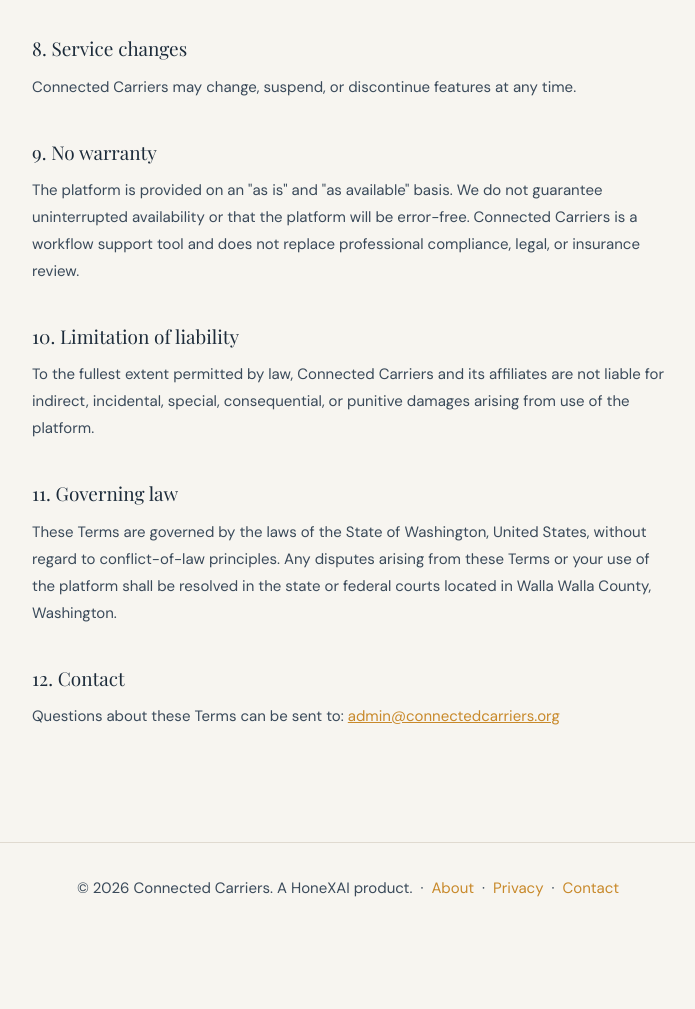
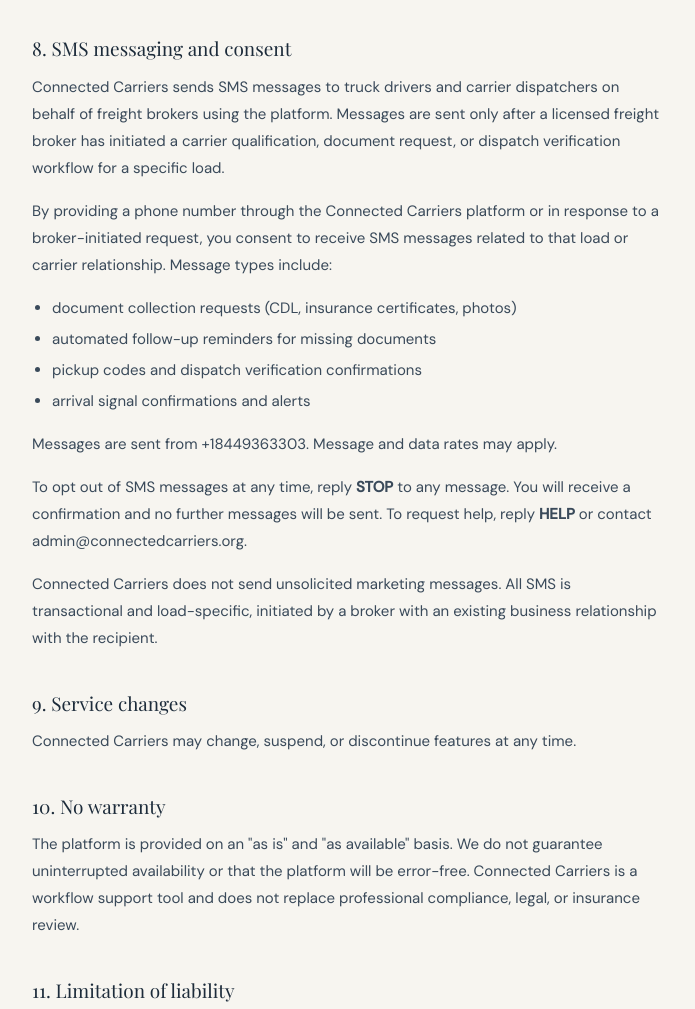
Before and after one commit to mfreedle/connected-carriers, a plain HTML site: page terms.html in a window 1280 px wide. Shown: the part 2011-3020 px from the top of the page, without its empty margins (292-987 px from the left). Before the commit the page ends 2961 px from the top, so only its background shows below. Drawn offline with nearby package versions, Linux system fonts and the light colour scheme.

Commit message:
Terms: add SMS consent section (section 8) for Twilio toll-free verification

```diff
--- a/terms.html
+++ b/terms.html
@@ -84,19 +84,32 @@
     <li>You may cancel your subscription at any time through your account billing page or the Stripe Customer Portal. Cancellation takes effect at the end of the current billing period.</li>
   </ul>
 
-  <h2>8. Service changes</h2>
+  <h2>8. SMS messaging and consent</h2>
+  <p>Connected Carriers sends SMS messages to truck drivers and carrier dispatchers on behalf of freight brokers using the platform. Messages are sent only after a licensed freight broker has initiated a carrier qualification, document request, or dispatch verification workflow for a specific load.</p>
+  <p>By providing a phone number through the Connected Carriers platform or in response to a broker-initiated request, you consent to receive SMS messages related to that load or carrier relationship. Message types include:</p>
+  <ul>
+    <li>document collection requests (CDL, insurance certificates, photos)</li>
+    <li>automated follow-up reminders for missing documents</li>
+    <li>pickup codes and dispatch verification confirmations</li>
+    <li>arrival signal confirmations and alerts</li>
+  </ul>
+  <p>Messages are sent from +18449363303. Message and data rates may apply.</p>
+  <p>To opt out of SMS messages at any time, reply <strong>STOP</strong> to any message. You will receive a confirmation and no further messages will be sent. To request help, reply <strong>HELP</strong> or contact admin@connectedcarriers.org.</p>
+  <p>Connected Carriers does not send unsolicited marketing messages. All SMS is transactional and load-specific, initiated by a broker with an existing business relationship with the recipient.</p>
+
+  <h2>9. Service changes</h2>
   <p>Connected Carriers may change, suspend, or discontinue features at any time.</p>
 
-  <h2>9. No warranty</h2>
+  <h2>10. No warranty</h2>
   <p>The platform is provided on an "as is" and "as available" basis. We do not guarantee uninterrupted availability or that the platform will be error-free. Connected Carriers is a workflow support tool and does not replace professional compliance, legal, or insurance review.</p>
 
-  <h2>10. Limitation of liability</h2>
+  <h2>11. Limitation of liability</h2>
   <p>To the fullest extent permitted by law, Connected Carriers and its affiliates are not liable for indirect, incidental, special, consequential, or punitive damages arising from use of the platform.</p>
 
-  <h2>11. Governing law</h2>
+  <h2>12. Governing law</h2>
   <p>These Terms are governed by the laws of the State of Washington, United States, without regard to conflict-of-law principles. Any disputes arising from these Terms or your use of the platform shall be resolved in the state or federal courts located in Walla Walla County, Washington.</p>
 
-  <h2>12. Contact</h2>
+  <h2>13. Contact</h2>
   <p>Questions about these Terms can be sent to: <a href="mailto:admin@connectedcarriers.org" style="color:var(--amber)">admin@connectedcarriers.org</a></p>
 </div>
 <footer>
```
